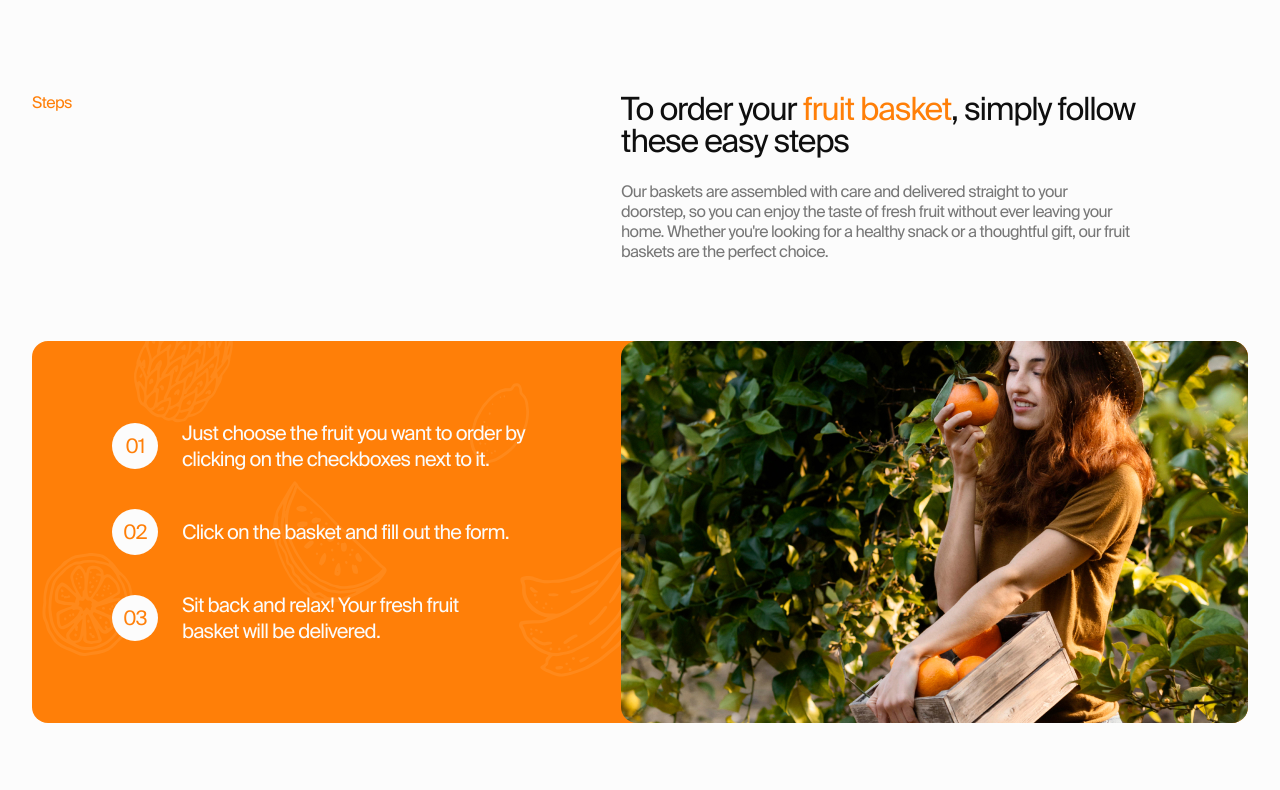
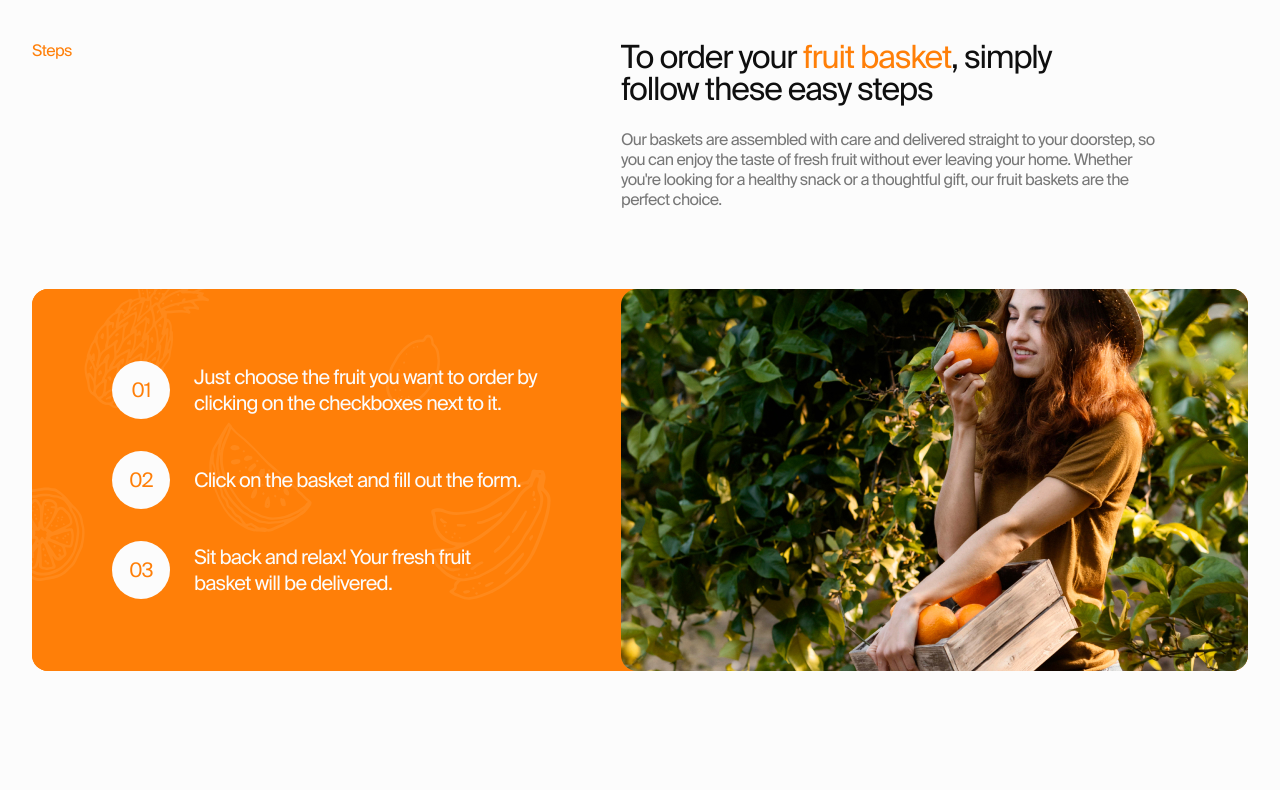
Before and after one commit to 1Valent/orange-life-style, a website built with Vite: page src/index.html in a window 1280 px wide. Shown: the part 960-1750 px from the top of the page. Built offline with nearby package versions, Linux system fonts and the light colour scheme.

Commit message:
add bg svg, fix css, fix html

```diff
--- a/src/css/how-it-works.css
+++ b/src/css/how-it-works.css
@@ -5,57 +5,14 @@
   margin: 0 auto;
   padding-top: 10px;
 }
-
-@media only screen and (min-width: 768px) {
-  .section-hiw .container {
-    max-width: 768px;
-  }
-}
-
-@media only screen and (min-width: 1280px) {
-  .section-hiw .container {
-    max-width: 1280px;
-  }
-}
-.container {
-  /* base.css */
-}
-.section-name {
-  /* base.css */
-}
-.section-info {
-}
-.h3-title {
-  /* base.css */
-}
-.orange-span {
-  /*  base.css */
-}
-.par {
-  /* base.css */
-}
-@media only screen and (max-width: 767px) {
-  br {
-    display: none;
-  }
-}
-
 .box-hiw {
   display: flex;
   flex-direction: column;
   column-gap: 10px;
 }
-
-@media only screen and (min-width: 768px) {
-  .box-hiw {
-    column-gap: 16px;
-  }
+.box-hiw-svg {
+  padding: 60px 20px;
 }
-@media only screen and (min-width: 1280px) {
-  .box-hiw {
-  }
-}
-
 .box-hiw-svg {
   height: 330px;
   padding: 60px 20px;
@@ -66,36 +23,10 @@
   flex-direction: column;
   justify-content: center;
   align-items: center;
-}
-@media only screen and (min-width: 768px) {
-  .box-hiw-svg {
-    height: 382px;
-    /* margin-bottom: 16px; */
-  }
-}
-@media only screen and (min-width: 1280px) {
-  .box-hiw-svg {
-    display: flex;
-    flex-direction: row;
-    justify-content: space-between;
-    margin-bottom: 0;
-    padding: 0;
-  }
-}
-
-.box-hiw-svg {
-  position: relative;
-  padding: 60px 20px;
-}
-@media only screen and (min-width: 768px) {
-  .box-hiw-svg {
-    padding: 72px 195px 72px 80px;
-  }
-}
-@media only screen and (min-width: 1280px) {
-  .box-hiw-svg {
-    padding: 72px 0px 72px 80px;
-  }
+  flex-shrink: 0;
+  background-image: url(../img/block-steps-bg/steps-bg.svg);
+  background-size: cover;
+  background-repeat: no-repeat;
 }
 .hiw-ol {
   display: flex;
@@ -105,13 +36,10 @@
   counter-reset: section;
   list-style-type: none;
   padding: 0;
-}
-@media only screen and (min-width: 768px) {
-  .hiw-ol {
-    row-gap: 37px;
-  }
+  margin: 0;
 }
 .hiw-list {
+  width: 429px;
   display: flex;
   align-items: center;
   gap: 24px;
@@ -123,17 +51,11 @@
   letter-spacing: -0.04em;
   color: #fcfcfc;
 }
-@media only screen and (min-width: 768px) {
-  .hiw-list {
-    font-size: 20px;
-  }
-}
-
 .hiw-list::before {
   counter-increment: section;
   content: '0' counter(section);
   border-radius: 200px;
-  padding: 13px 14px;
+  padding: 13px 12px;
   width: 46px;
   height: 46px;
   background: #fcfcfc;
@@ -144,103 +66,88 @@
   flex-shrink: 0;
 }
 
-.icon-orange {
-  position: absolute;
-  top: 247px;
-  left: 10px;
-  width: 67px;
-  height: 75px;
+.counter {
+  width: 18px;
+  height: 20px;
 }
-.icon-melon {
-  position: absolute;
-  top: 175px;
-  left: 178px;
-  width: 82px;
-  height: 88px;
-}
-.icon-pineapple {
-  position: absolute;
-  top: 30px;
-  left: 77px;
-  width: 103px;
-  height: 153px;
-}
-.icon-lemon {
-  position: absolute;
-  top: 123px;
-  left: 320px;
-  width: 44px;
-  height: 61px;
-}
-.icon-banana {
-  position: absolute;
-  top: 232px;
-  left: 355px;
-  border: 1px;
-  width: 98px;
-  height: 105px;
+.hiw-img {
+  border-radius: 16px;
+  width: 335px;
+  height: 330px;
 }
 
 @media only screen and (min-width: 768px) {
-  .icon-orange {
-    width: 92px;
-    height: 104.03px;
-    top: 212px;
-    left: 10px;
+  .section-hiw .container {
+    max-width: 768px;
   }
-  .icon-melon {
-    width: 114px;
-    height: 122px;
-    top: 140px;
-    left: 241px;
+  .box-hiw {
+    column-gap: 16px;
   }
-  .icon-pineapple {
-    width: 142px;
-    height: 212px;
-    top: -87px;
-    left: 102px;
+  .box-hiw-svg {
+    height: 382px;
+    padding: 72px 195px 72px 80px;
+    background-position: 7px -120px;
+    margin-bottom: 16px;
   }
-  .icon-lemon {
-    width: 60px;
-    height: 84px;
-    top: 42px;
-    left: 438px;
+  .hiw-list {
+    font-size: 20px;
   }
-  .icon-banana {
-    width: 135px;
-    height: 145px;
-    top: 192px;
-    left: 487px;
+
+  .counter {
+    width: 24px;
+    height: 28px;
+  }
+  .hiw-list::before {
+    padding: 15px;
+    width: 58px;
+    height: 58px;
+  }
+  .hiw-img {
+    width: 704px;
+    height: 382px;
   }
 }
 
-.hiw-img {
-  border-radius: 16px;
-}
-
-@media only screen and (min-width: 768px) {
-  .hiw-img {
-    width: 100%;
-    height: 382px;
-  }
-}
-@media only screen and (min-width: 1280px) {
-  .hiw-img {
+@media only screen and (max-width: 767px) {
+  br {
     display: none;
   }
 }
 
-.hiw-box-img {
-  border-radius: 16px;
-}
-@media screen and (max-width: 1279px) {
-  .hiw-box-img {
-    display: none;
+@media only screen and (min-width: 1280px) {
+  .section-hiw .container {
+    max-width: 1280px;
   }
-}
-@media only screen and (min-width: 1280px) {
-  .hiw-box-img {
+  .box-hiw {
+    column-gap: 0;
+    display: flex;
+    flex-direction: row;
+    background-color: #ff7f08;
+    justify-content: space-between;
+    border-radius: 16px;
+    width: 1216px;
+    height: 382px;
+  }
+  .box-hiw-svg {
+    background-position: -30px -70px;
+    background-size: cover;
+    flex-direction: row;
+    justify-content: space-between;
+    margin-bottom: 0;
+    padding: 72px 80px;
+    height: 382px;
+  }
+  .box-hiw-svg {
+    padding: 72px 0px 72px 80px;
+  }
+  .hiw-img {
     width: 627px;
     height: 382px;
   }
+  .section-hiw .h3-title {
+    width: 475px;
+  }
+  .section-hiw .par {
+    max-width: none;
+  }
 }
--- a/src/partials/how-it-works.html
+++ b/src/partials/how-it-works.html
@@ -1,4 +1,5 @@
-<section class="section-hiw container">
+<section class="section-hiw">
+  <div class="container">
     <div class="sec-descr">
       <h2 id="steps" class="section-name">Steps</h2>
       <div class="section-info sec-article">
@@ -8,9 +9,9 @@
         </h3>
         <p class="par">
           Our baskets are assembled with care and delivered straight to your
-        doorstep, so you can enjoy the taste of fresh fruit without ever leaving
-        your home. Whether you're looking for a healthy snack or a thoughtful
-        gift, our fruit baskets are the perfect choice.
+          doorstep, so you can enjoy the taste of fresh fruit without ever
+          leaving your home. Whether you're looking for a healthy snack or a
+          thoughtful gift, our fruit baskets are the perfect choice.
         </p>
       </div>
     </div>
@@ -18,7 +19,7 @@
       <div class="box-hiw-svg">
         <ol class="hiw-ol">
           <li class="hiw-list">
-          Just choose the fruit you want to order by<br />clicking on the
+            Just choose the fruit you want to order by clicking on the
             checkboxes next to it.
           </li>
           <li class="hiw-list">Click on the basket and fill out the form.</li>
@@ -26,38 +27,8 @@
             Sit back and relax! Your fresh fruit<br />basket will be delivered.
           </li>
         </ol>
-      <svg class="icon-orange" width="67" height="75">
-        <use href="./img/icons/icons.svg#icon-orange"></use>
-      </svg>
-      <svg class="icon-melon" width="82" height="88">
-        <use href="./img/icons/icons.svg#icon-melon"></use>
-      </svg>
-      <svg class="icon-pineapple" width="103" height="153">
-        <use href="./img/icons/icons.svg#icon-pineapple"></use>
-      </svg>
-      <svg class="icon-lemon" width="44" height="61">
-        <use href="./img/icons/icons.svg#icon-lemon"></use>
-      </svg>
-      <svg class="icon-banana" width="98" height="105">
-        <use href="./img/icons/icons.svg#icon-banana"></use>
-      </svg>
-      <picture>
-        <source
-          srcset="
-            ./img/block-desc/block-desk@1x.jpg 1x,
-            ./img/block-desc/block-desk@2x.jpg 2x
-          "
-          media="(min-width:1280px)"
-        />
-        <img
-          class="hiw-box-img"
-          src="./img/block-deck/block-desk@1x.jpg"
-          alt="girl-and-citrus"
-          width="335"
-          height="330"
-        />
-      </picture>
       </div>
+      <div class="box-hiw-img">
         <picture>
           <source
             srcset="
@@ -87,4 +58,6 @@
           />
         </picture>
       </div>
+    </div>
+  </div>
 </section>
```
Also changed, not shown: src/img/block-steps-bg/steps-bg.svg (added). Lines whose indentation alone changed are shown as unchanged.
